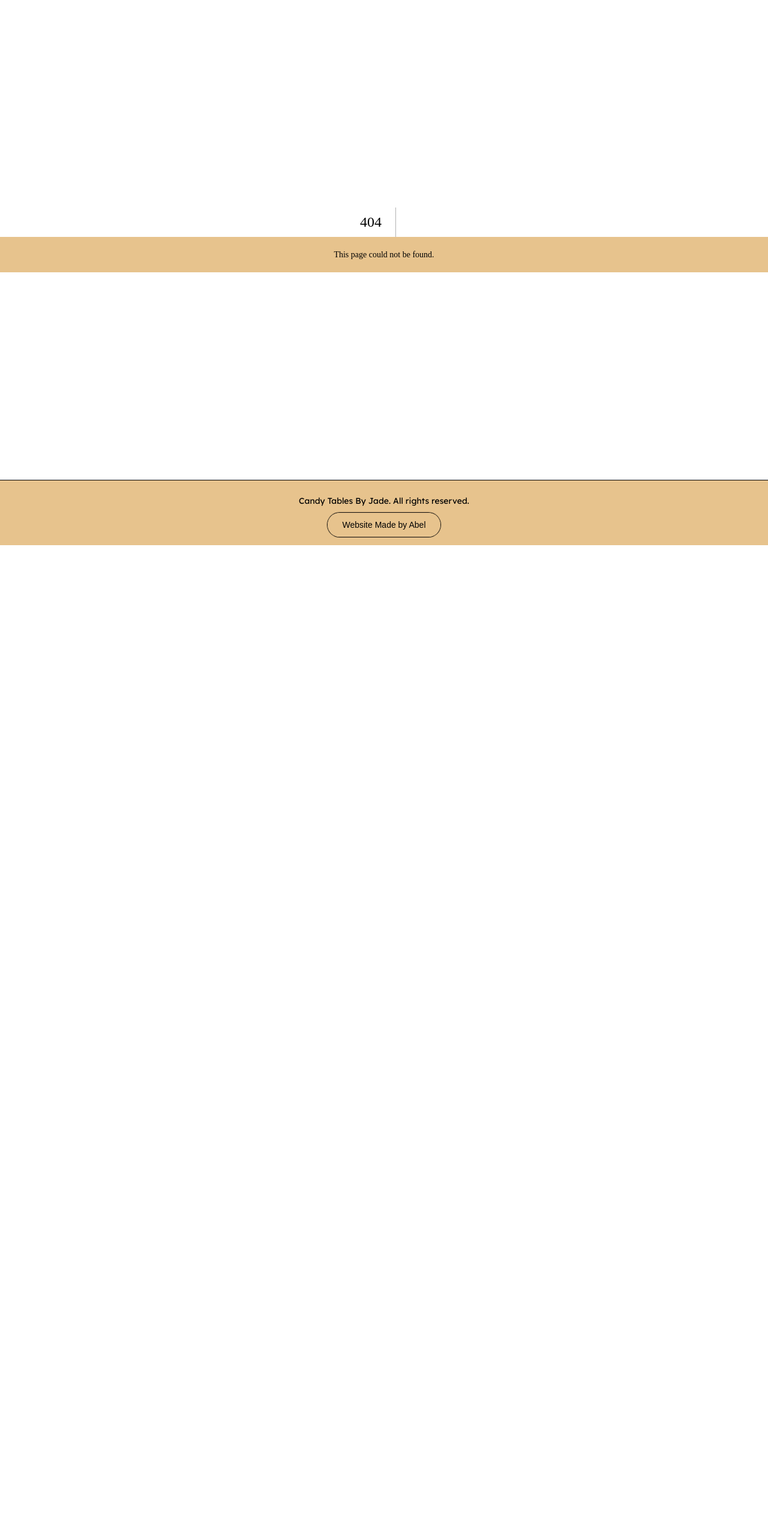
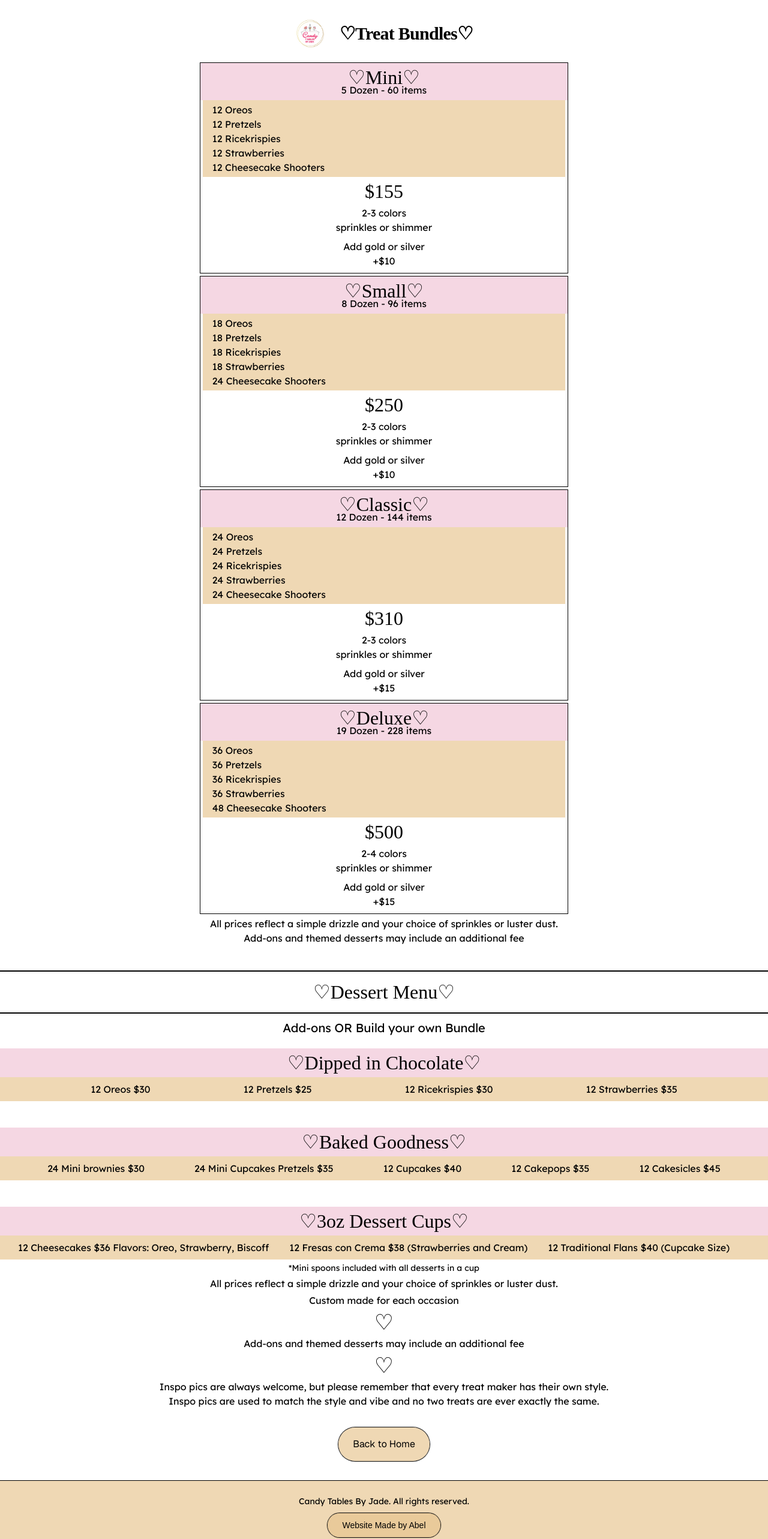
Before and after one commit to AbelAguilarAguirre/candy-tables-by-jade, a Next.js app: page /treatsAndBundles in a window 1280 px wide. Before the commit this address had no page. Shown: the top 2566 px of the page at 60% size. Before the commit the page ends 909 px from the top, so only its background shows below. Built offline with nearby package versions, Linux system fonts and the light colour scheme; a web font is replaced by a local one.

Commit message:
Treats and bundles page

```diff
--- a/app/globals.css
+++ b/app/globals.css
@@ -2,9 +2,9 @@
 @import "tailwindcss";
 
 :root {
-    --foreground: #e7c38d;
+    --foreground: #e7c38da6;
     --background: #f5d7e3;
-    --ptext: #000000;
+    --pinkbg: #f4a7b9;
     --htext: #000000;
 
     --header-font: "Aladin", cursive;
@@ -16,6 +16,7 @@
     --color-foreground: var(--foreground);
     --font-sans: var(--font-geist-sans);
     --font-mono: var(--font-geist-mono);
+    --pinkbg: var(--pinkbg);
 }
 
 @media (prefers-color-scheme: dark) {
@@ -48,12 +49,25 @@ h6 {
     font-family: var(--header-font);
 }
 h2 {
-    font-size: 1.5rem;
-    background-color: var(--foreground);
-    padding: 5px;
-    width: 100vw;
+    font-size: 2rem;
     text-align: center;
 }
 p {
     font-family: var(--paragraph-font);
 }
+#headerDesc {
+    font-size: 1rem;
+    margin-top: -15px;
+    width: 100%;
+    text-align: center;
+    padding-bottom: 5px;
+    background-color: var(--background);
+}
+
+hr {
+    border: none;
+    height: 2px;
+    background-color: var(--htext);
+    margin: 10px 0;
+    width: 100vw;
+}
--- a/app/page.tsx
+++ b/app/page.tsx
@@ -8,7 +8,7 @@ import { SiInstagram } from "react-icons/si";
 export default function Home() {
     return (
         <div className="flex min-h-screen items-center justify-center bg-background font-sans dark:bg-black">
-            <main className="flex min-h-screen w-full max-w-3xl flex-col items-center py-8 px-12 dark:bg-black ">
+            <main className="flex min-h-screen w-full max-w-3xl flex-col items-center py-8  dark:bg-black ">
                 <div className="w-full flex flex-col items-center gap-6 text-center ">
                     <Image
                         src="/logo.webp"
@@ -34,7 +34,7 @@ export default function Home() {
                         SvgIcon={<Info className="h-7 w-7 text-current" />}
                     />
                     <LinkButton
-                        href="https://nextjs.org/docs?utm_source=create-next-app&utm_medium=appdir-template-tw&utm_campaign=create-next-app"
+                        href="/treatsAndBundles"
                         text="Treats & Bundles"
                         SvgIcon={
                             <RiCake3Line className="h-7 w-7 text-current" />
--- /dev/null
+++ b/app/treatsAndBundles/page.tsx
@@ -0,0 +1,179 @@
+import Image from "next/image";
+import LinkButton from "../Components/LinkButton";
+
+export default function BeforeYouBuy() {
+    return (
+        <div className="flex min-h-screen items-center justify-center bg-white font-sans dark:bg-black">
+            <main className="flex min-h-screen w-full max-w-3xl flex-col items-center py-8 dark:bg-black ">
+                <div className="w-full flex flex-row items-center gap-6 text-center justify-center ">
+                    <Image
+                        src="/logo.webp"
+                        alt="Logo for Candy Tables By Jade"
+                        width={50}
+                        height={50}
+                        style={{ marginBottom: 24 }}
+                    />
+                    <h1 className="max-w-md text-3xl font-semibold leading-10 tracking-tight text-foreground dark:text-zinc-50 mb-6">
+                        ♡Treat Bundles♡
+                    </h1>
+                </div>
+                <div className="flex flex-row gap-1 flex-wrap justify-evenly">
+                    <div className="w-[48vw] border">
+                        <h2 className="bg-background">♡Mini♡</h2>
+                        <p id="headerDesc">5 Dozen - 60 items</p>
+                        <p className="bg-foreground px-4 py-1 mx-1">
+                            12 Oreos <br />
+                            12 Pretzels <br />
+                            12 Ricekrispies <br />
+                            12 Strawberries <br />
+                            12 Cheesecake Shooters
+                        </p>
+                        <h2 className="py-0">$155</h2>
+                        <p className="text-center">
+                            2-3 colors <br />
+                            sprinkles or shimmer
+                        </p>
+                        <p className="text-center py-2">
+                            Add gold or silver <br />
+                            +$10
+                        </p>
+                    </div>
+                    <div className="w-[48vw] border">
+                        <h2 className="bg-background">♡Small♡</h2>
+                        <p id="headerDesc">8 Dozen - 96 items</p>
+                        <p className="bg-foreground px-4 py-1 mx-1">
+                            18 Oreos <br />
+                            18 Pretzels <br />
+                            18 Ricekrispies <br />
+                            18 Strawberries <br />
+                            24 Cheesecake Shooters
+                        </p>
+                        <h2 className="py-0">$250</h2>
+                        <p className="text-center">
+                            2-3 colors <br />
+                            sprinkles or shimmer
+                        </p>
+                        <p className="text-center py-2">
+                            Add gold or silver <br />
+                            +$10
+                        </p>
+                    </div>
+                    <div className="w-[48vw] border">
+                        <h2 className="bg-background">♡Classic♡</h2>
+                        <p id="headerDesc">12 Dozen - 144 items</p>
+                        <p className="bg-foreground px-4 py-1 mx-1">
+                            24 Oreos <br />
+                            24 Pretzels <br />
+                            24 Ricekrispies <br />
+                            24 Strawberries <br />
+                            24 Cheesecake Shooters
+                        </p>
+                        <h2 className="py-0">$310</h2>
+                        <p className="text-center">
+                            2-3 colors <br />
+                            sprinkles or shimmer
+                        </p>
+                        <p className="text-center py-2">
+                            Add gold or silver <br />
+                            +$15
+                        </p>
+                    </div>
+                    <div className="w-[48vw] border">
+                        <h2 className="bg-background">♡Deluxe♡</h2>
+                        <p id="headerDesc">19 Dozen - 228 items</p>
+                        <p className="bg-foreground px-4 py-1 mx-1">
+                            36 Oreos <br />
+                            36 Pretzels <br />
+                            36 Ricekrispies <br />
+                            36 Strawberries <br />
+                            48 Cheesecake Shooters
+                        </p>
+                        <h2 className="p-0">$500</h2>
+                        <p className="text-center">
+                            2-4 colors <br />
+                            sprinkles or shimmer
+                        </p>
+                        <p className="text-center py-2">
+                            Add gold or silver <br />
+                            +$15
+                        </p>
+                    </div>
+                    <p className="text-center mb-8">
+                        All prices reflect a simple drizzle and your choice of
+                        sprinkles or luster dust. <br />
+                        Add-ons and themed desserts may include an additional
+                        fee
+                    </p>
+                </div>
+                <h2>
+                    <hr />
+                    ♡Dessert Menu♡
+                    <hr />
+                </h2>
+                <p className="text-xl">Add-ons OR Build your own Bundle</p>
+                <div className="flex flex-col gap-1 flex-wrap justify-evenly">
+                    <div className="w-[100vw] py-5">
+                        <h2 className="bg-background">♡Dipped in Chocolate♡</h2>
+                        <div className="flex flex-row flex-wrap bg-foreground px-4 py-2 text-center justify-evenly gap-2">
+                            <p className=" px-3">12 Oreos $30</p>
+                            <p className=" px-3">12 Pretzels $25</p>
+                            <p className=" px-3">12 Ricekrispies $30</p>
+                            <p className=" px-3">12 Strawberries $35</p>
+                        </div>
+                    </div>
+                    <div className="w-[100vw] py-5">
+                        <h2 className="bg-background">♡Baked Goodness♡</h2>
+                        <div className="flex flex-row flex-wrap bg-foreground px-4 py-2 text-center justify-evenly gap-2">
+                            <p className=" px-3">24 Mini brownies $30</p>
+                            <p className=" px-3">
+                                24 Mini Cupcakes Pretzels $35
+                            </p>
+                            <p className=" px-3">12 Cupcakes $40</p>
+                            <p className=" px-3">12 Cakepops $35</p>
+                            <p className=" px-3">12 Cakesicles $45</p>
+                        </div>
+                    </div>
+                    <div className="w-[100vw] pt-5">
+                        <h2 className="bg-background">♡3oz Dessert Cups♡</h2>
+                        <div className="flex flex-row flex-wrap bg-foreground px-4 py-2 text-center justify-evenly gap-2">
+                            <p className=" px-3">
+                                12 Cheesecakes $36 Flavors: Oreo, Strawberry,
+                                Biscoff
+                            </p>
+                            <p className=" px-3">
+                                12 Fresas con Crema $38 (Strawberries and Cream)
+                            </p>
+                            <p className=" px-3">
+                                12 Traditional Flans $40 (Cupcake Size)
+                            </p>
+                            <p className=" px-3"></p>
+                        </div>
+                    </div>
+                    <p className="text-center text-sm">
+                        *Mini spoons included with all desserts in a cup
+                    </p>
+                    <p className="text-center">
+                        All prices reflect a simple drizzle and your choice of
+                        sprinkles or luster dust.
+                    </p>
+                    <p className="text-center">Custom made for each occasion</p>
+                    <p className="text-center text-4xl">♡</p>
+                    <p className="text-center">
+                        Add-ons and themed desserts may include an additional
+                        fee
+                    </p>
+                    <p className="text-center text-4xl">♡</p>
+                    <p className="text-center">
+                        Inspo pics are always welcome, but please remember that
+                        every treat maker has their own style. <br />
+                        Inspo pics are used to match the style and vibe and no
+                        two treats are ever exactly the same.
+                    </p>
+                </div>
+                <div className="mt-8">
+                    <LinkButton href="/" text="Back to Home" />
+                </div>
+            </main>
+        </div>
+    );
+}
--- /dev/null
+++ b/tailwind.config.js
@@ -0,0 +1,11 @@
+module.exports = {
+    theme: {
+        extend: {
+            colors: {
+                'background': '#e7c38d',
+                'foreground': '#f5d7e3',
+                'pinkbg': '#f4a7b9'
+            },
+        }
+    }
+};
```
Also changed, not shown: app/beforeYouBuy/page.tsx (+8 -6 lines).
